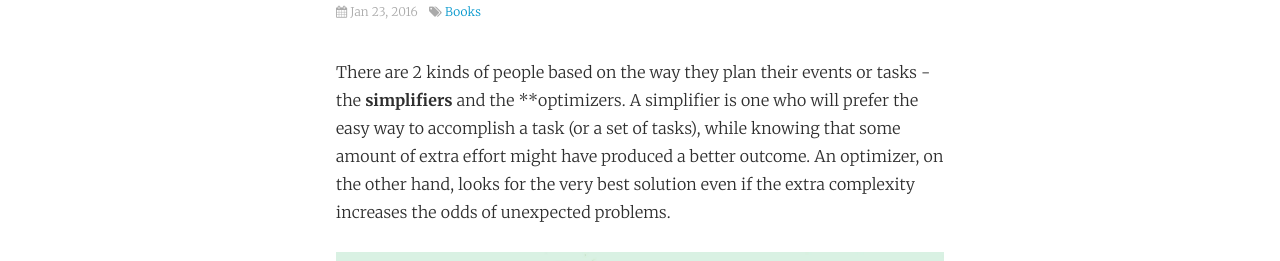
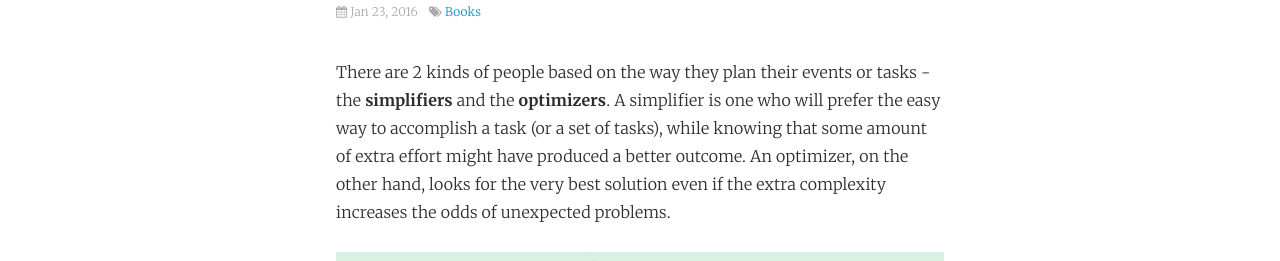
Before and after one commit to kaushik88/kaushik88.github.io, a Jekyll site: the page built from _posts/2016-01-23-simplifiers-vs-optimizers.md, in a window 1280 px wide. Shown: the part 177-438 px from the top of the page. Built offline with Jekyll 4.4.1, drawn with Linux system fonts in a browser that asks for light colours; comment, search, counter and statistics services are not loaded.

Commit message:
Fix end commit

```diff
--- a/_posts/2016-01-23-simplifiers-vs-optimizers.md
+++ b/_posts/2016-01-23-simplifiers-vs-optimizers.md
@@ -8,7 +8,7 @@
 thumbnail_path: blog/personal/simplifier-optimizer.jpg
 ---
 
-There are 2 kinds of people based on the way they plan their events or tasks - the **simplifiers** and the **optimizers. A simplifier is one who will prefer the easy way to accomplish a task (or a set of tasks), while knowing that some amount of extra effort might have produced a better outcome. An optimizer, on the other hand, looks for the very best solution even if the extra complexity increases the odds of unexpected problems.
+There are 2 kinds of people based on the way they plan their events or tasks - the **simplifiers** and the **optimizers**. A simplifier is one who will prefer the easy way to accomplish a task (or a set of tasks), while knowing that some amount of extra effort might have produced a better outcome. An optimizer, on the other hand, looks for the very best solution even if the extra complexity increases the odds of unexpected problems.
 
 {% include figure.html path="blog/personal/simplifier-optimizer.jpg" alt="Simplifier vs Optimizer" %}
 
```
